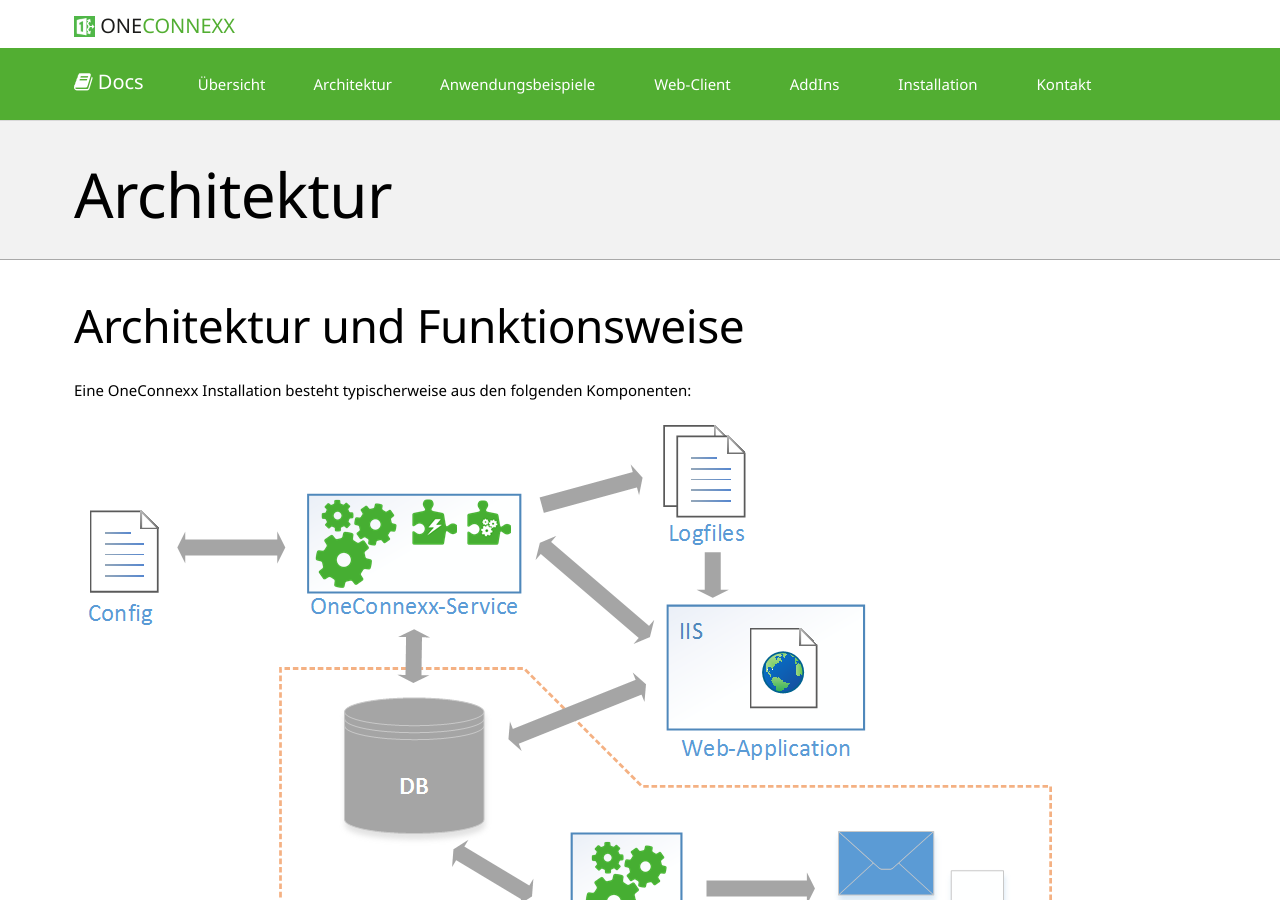
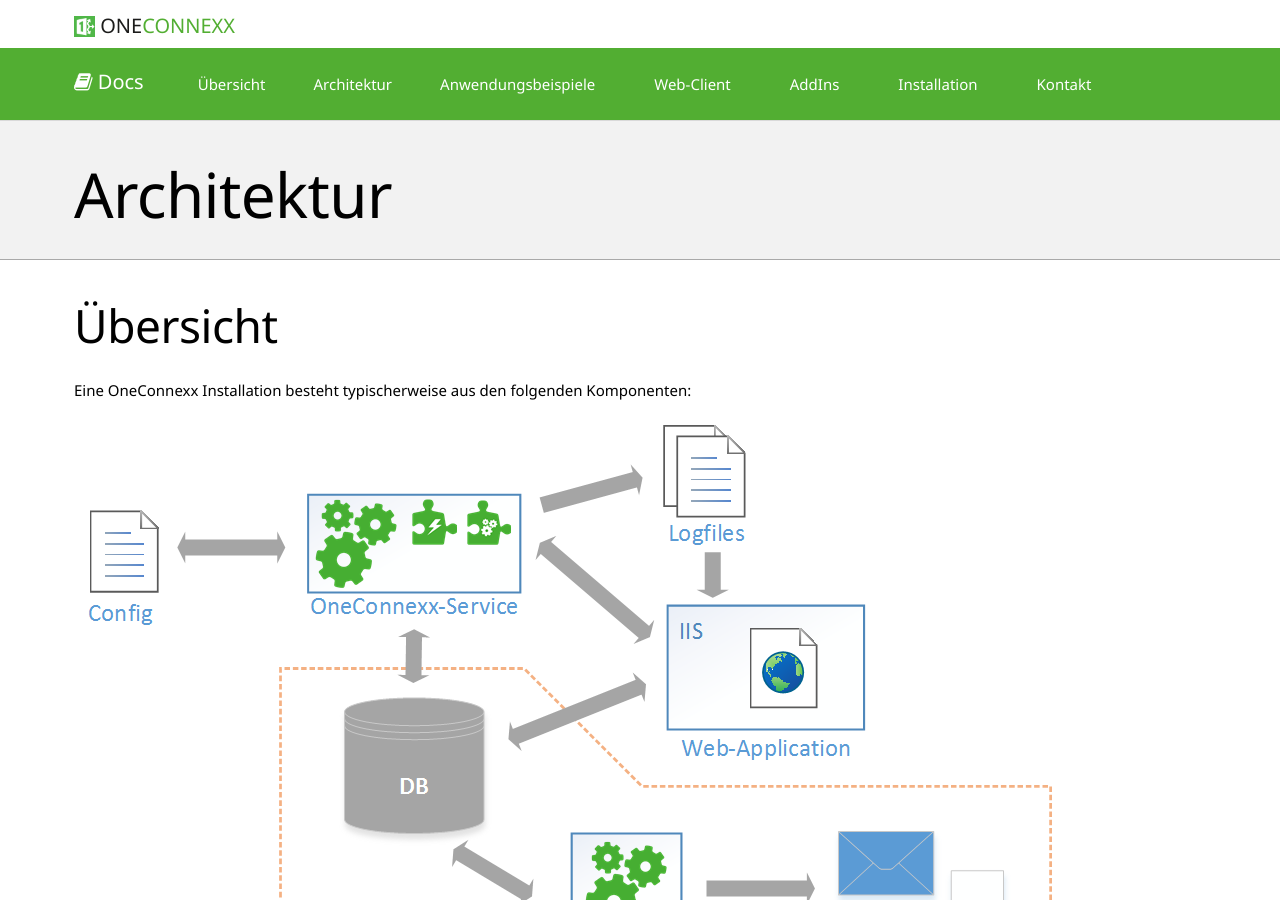
Before and after one commit to primesoft-group/oneconnexx-docs, a Jekyll site: the page built from _pages/architecture/de/overview.md, in a window 1280 px wide and 900 px high. Built offline with Jekyll 4.4.1, drawn with Linux system fonts in a browser that asks for light colours; nearby versions of some CDN libraries; some web fonts are replaced; our own code applies the rules of GitHub Pages for plain Markdown files.

Commit message:
Architektur

```diff
--- a/_pages/architecture/de/overview.md
+++ b/_pages/architecture/de/overview.md
@@ -4,7 +4,7 @@
 permalink: "architecture/de/overview/"
 ---
 
-## Architektur und Funktionsweise
+## Übersicht
 
 Eine OneConnexx Installation besteht typischerweise aus den folgenden Komponenten:
 
@@ -37,6 +37,7 @@
 #### AddIn Typen
 
 OneConnexx unterscheidet zwischen folgenden 2 Typen von AddIns:
+
 * Instanzen von **Ereignis-AddIns** werden beim Start des OneConnexx-Services gestartet und sind so lange aktiv
 wie der Service läuft. Sie können Ereignisse auslösen die dann wiederum andere AddIns starten. Ein typisches Beispiel
 für ein Ereignis-AddIn ist ein Web-Service, der beim Start einen Socket öffnet, auf die Verbindung eines Clients wartet,
@@ -50,6 +51,7 @@
 werden aus dem «AddIn» Verzeichnis gelesen und in das «Shadow» Verzeichnis kopiert. Der OneConnexx-Service
 lädt die konfigurierten AddIn DLLs aus dem «Shadow» Verzeichnis und überwacht das «AddIn» Verzeichnis auf Änderungen.
 Durch diesen Mechanismus ist es möglich einzelne AddIns im laufenden Betrieb zu aktualisieren:
+
 * Eine neue DLL wird in das «AddIn» Verzeichnis kopiert.
 * Der OneConnexx-Service erkennt die geänderte Datei.
 * Bei Ereignis-AddIns werden alle laufenden Instanzen des entsprechenden AddIns  gestoppt.
```
